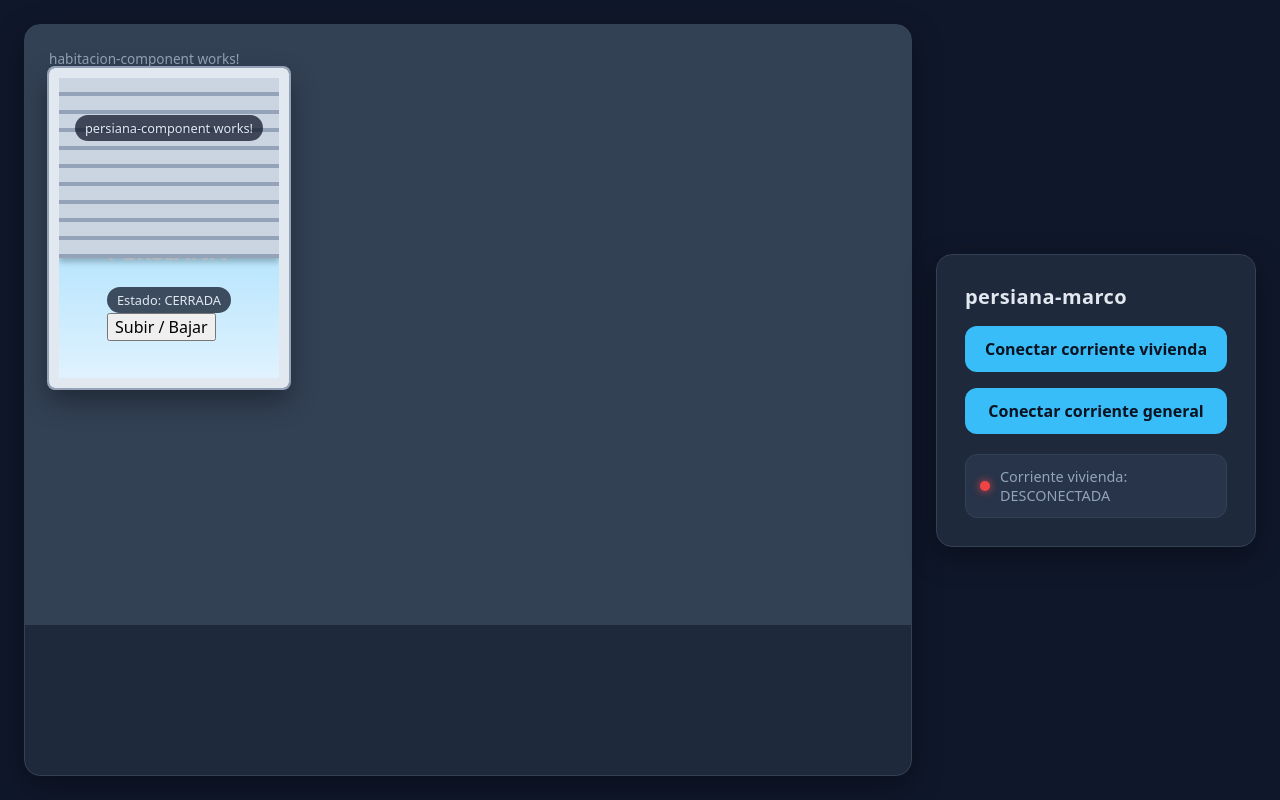
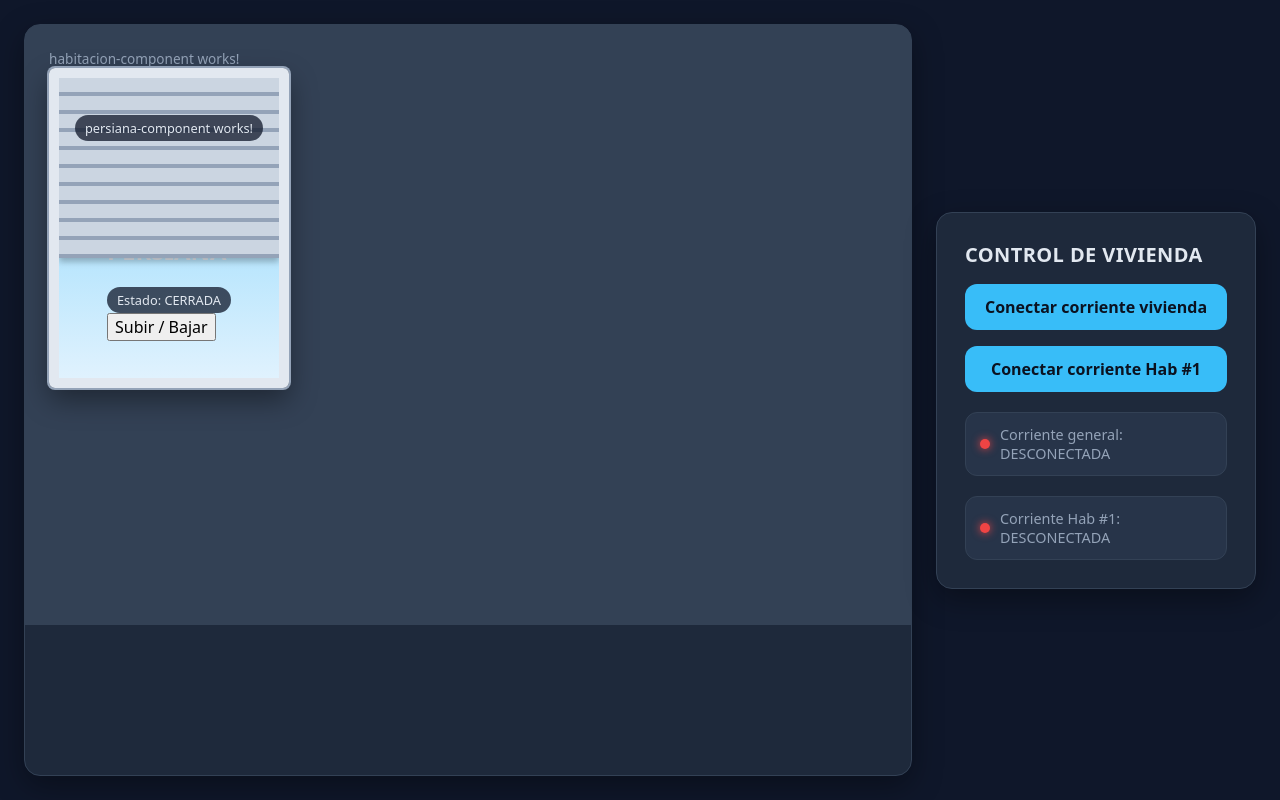
Before and after one commit to Maliketh4bc/persiana-marco, an Angular app: page / in a window 1280 px wide. Built offline with nearby package versions, Linux system fonts and the light colour scheme.

Commit message:
botones arreglados

```diff
--- a/src/app/app.component.html
+++ b/src/app/app.component.html
@@ -2,17 +2,21 @@
 
 <div>
     <div>
-        <h1>{{ title }}</h1>
+        <h1>CONTROL DE VIVIENDA</h1>
 
         <button (click)="onConectDisconect()">
             {{ corrienteVivienda ? 'Desconectar' : 'Conectar' }} corriente vivienda
         </button>
         <button (click)="onConectDisconectHabitacion()">
-            {{ corrienteHabitacion ? 'Desconectar' : 'Conectar' }} corriente general
+            {{ corrienteHabitacion ? 'Desconectar' : 'Conectar' }} corriente Hab #1
         </button>
     </div>
+
     <div class="boton-leyenda" [class.conectada]="corrienteVivienda">
-        <span>Corriente vivienda: {{ this.corrienteVivienda ?
-        'CONECTADA': 'DESCONECTADA'}}</span>
+        <span>Corriente general: {{ corrienteVivienda ? 'CONECTADA' : 'DESCONECTADA' }}</span>
+    </div>
+
+    <div class="boton-leyenda" [class.conectada]="corrienteHabitacion">
+        <span>Corriente Hab #1: {{ corrienteHabitacion ? 'CONECTADA' : 'DESCONECTADA' }}</span>
     </div>
 </div>
```
